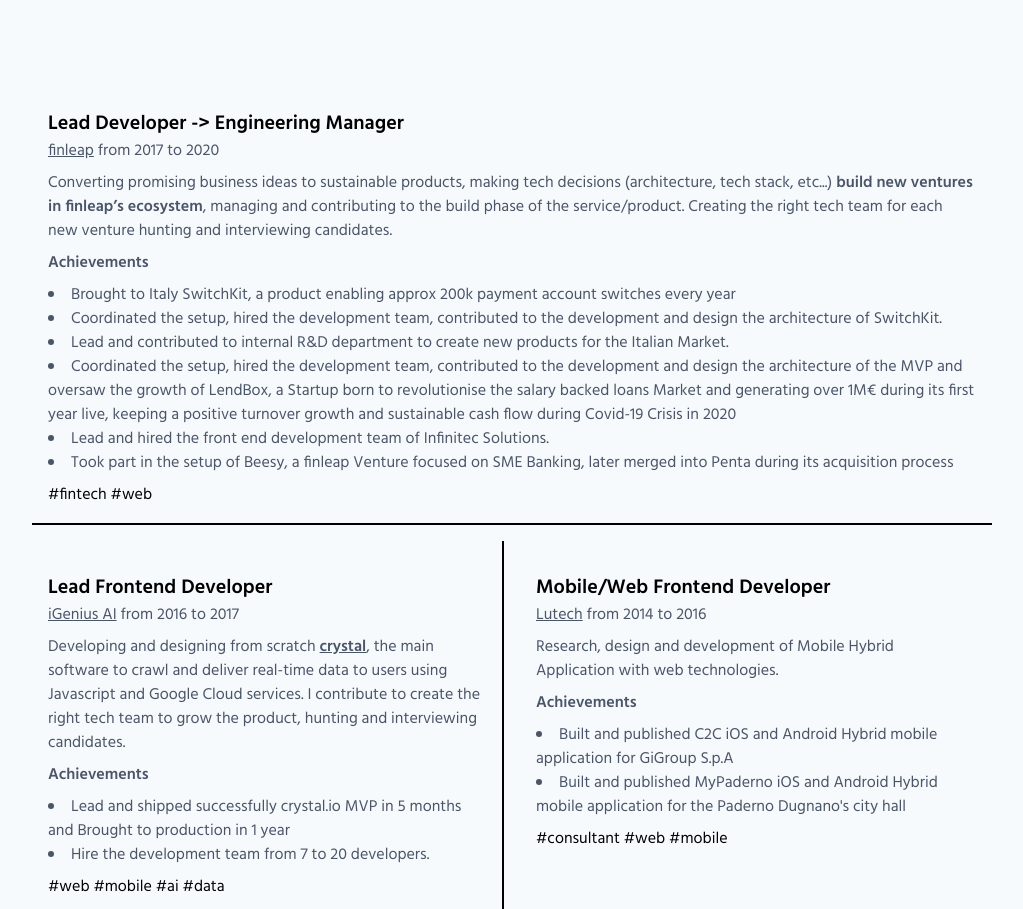
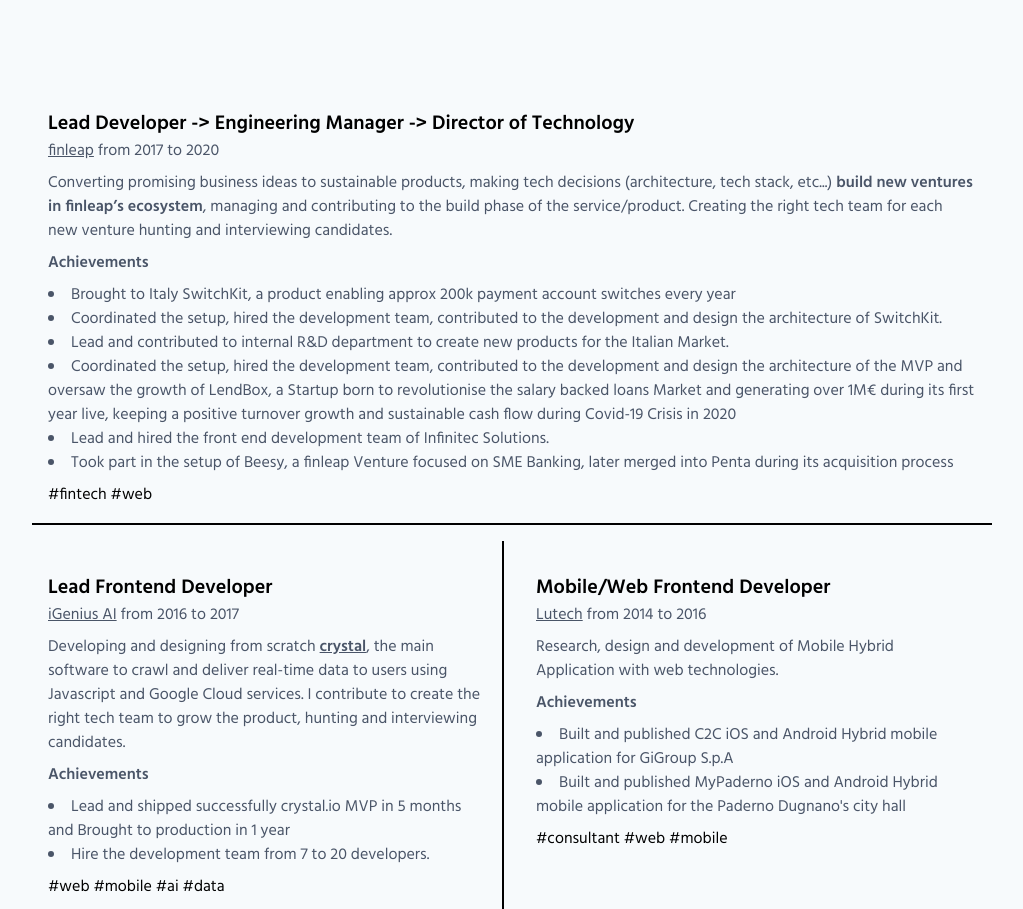
Before and after one commit to CVarisco/cvarisco.github.io, a website: page index.html in a window 1280 px wide. Shown: the part 2332-3241 px from the top of the page, without its empty margins (128-1151 px from the left). Drawn offline with Linux system fonts and the light colour scheme.

Commit message:
Update index.html

```diff
--- a/index.html
+++ b/index.html
@@ -1512,7 +1512,7 @@
       <h2 class="mb-20 text-4xl font-heading">Experience.</h2>
       <div class="grid grid-cols-4 gap-4 w-full md:w-3/4 mx-auto ">
         <div class="col-span-4 p-4 md:border-b-2 border-black">
-          <h3 class="mt-4 font-semibold text-xl">Lead Developer -> Engineering Manager</h3>
+          <h3 class="mt-4 font-semibold text-xl">Lead Developer -> Engineering Manager -> Director of Technology</h3>
           <a href="https://www.finleap.com/" target="_blank" rel="noopener"
             class="mb-4 text-gray-700 underline">finleap</a><span class="text-gray-700"> from 2017 to 2020 </span>
           <p class="my-2 text-gray-700">Converting promising business ideas to sustainable products, making tech
```
